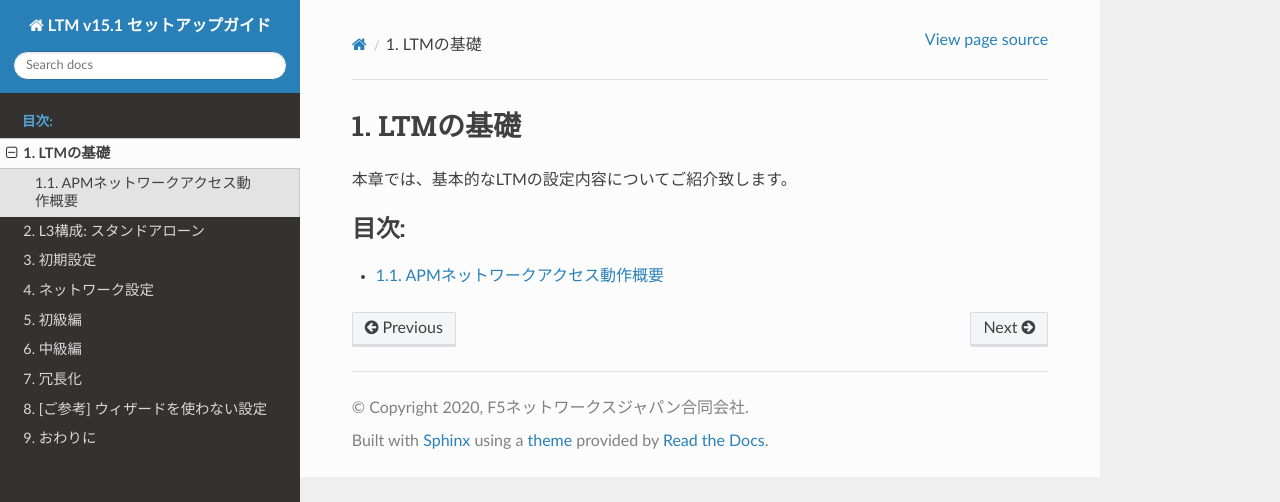
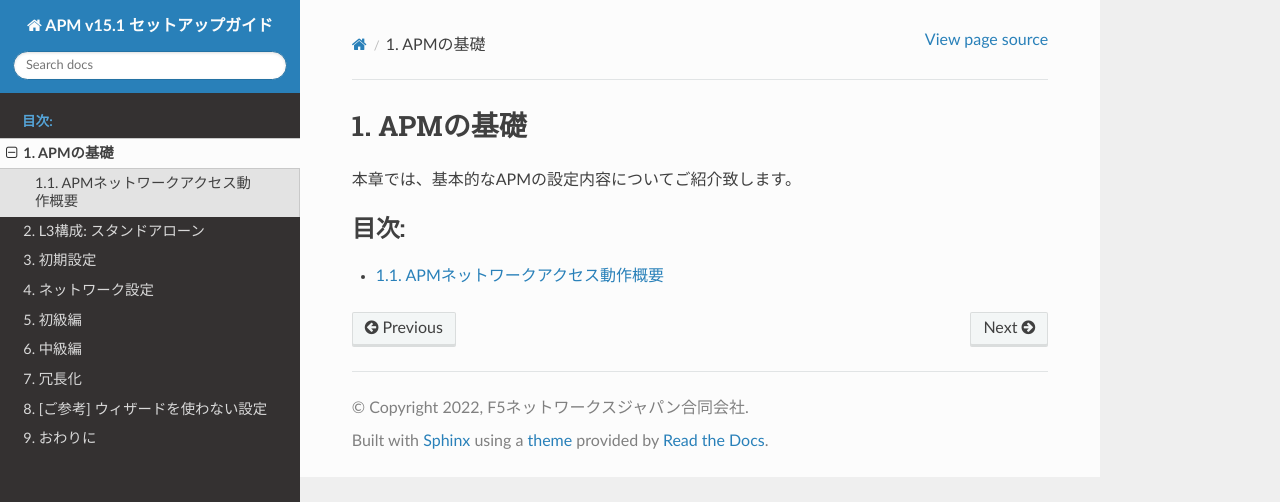
Before and after one commit to ttsuji777/apm15-rtd-dev, a Sphinx documentation site: the page built from docs/content01/content01.rst, in a window 1280 px wide. Shown: the top 502 px of the page. Built offline with Sphinx 7.4.7 and the Read the Docs theme 2.0.0, drawn with Linux system fonts in a browser that asks for light colours.

Commit message:
change files

```diff
--- a/docs/conf.py
+++ b/docs/conf.py
@@ -17,8 +17,8 @@
 
 # -- Project information -----------------------------------------------------
 
-project = 'LTM v15.1 セットアップガイド'
-copyright = '2020, F5ネットワークスジャパン合同会社'
+project = 'APM v15.1 セットアップガイド'
+copyright = '2022, F5ネットワークスジャパン合同会社'
 author = 'F5ネットワークスジャパン合同会社'
 
 
--- a/docs/content01/content01.rst
+++ b/docs/content01/content01.rst
@@ -1,8 +1,8 @@
 ================================================
-LTMの基礎
+APMの基礎
 ================================================
 
-本章では、基本的なLTMの設定内容についてご紹介致します。
+本章では、基本的なAPMの設定内容についてご紹介致します。
 
 
 .. toctree::
--- a/docs/content01/module01/module01.rst
+++ b/docs/content01/module01/module01.rst
@@ -5,7 +5,7 @@ APMのネットワークアクセスは、以下のような流れで動作し
 
 
 .. figure:: images/mod1-1.png
-   :scale: 50%
+   :scale: 70%
    :align: center
 
 
```
